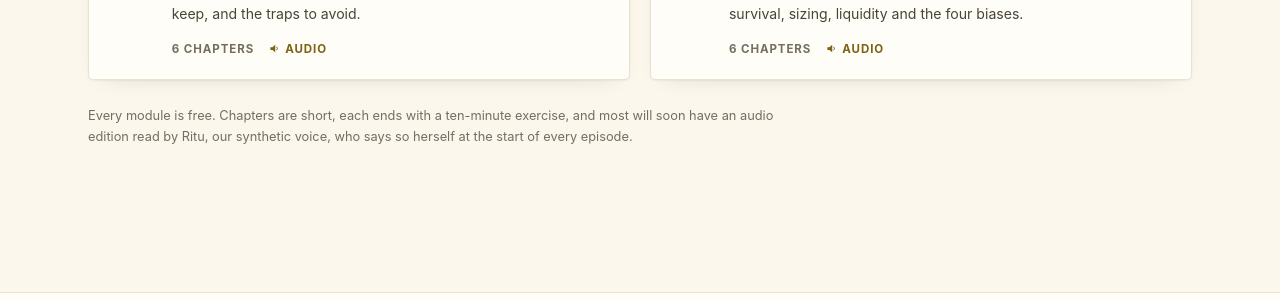
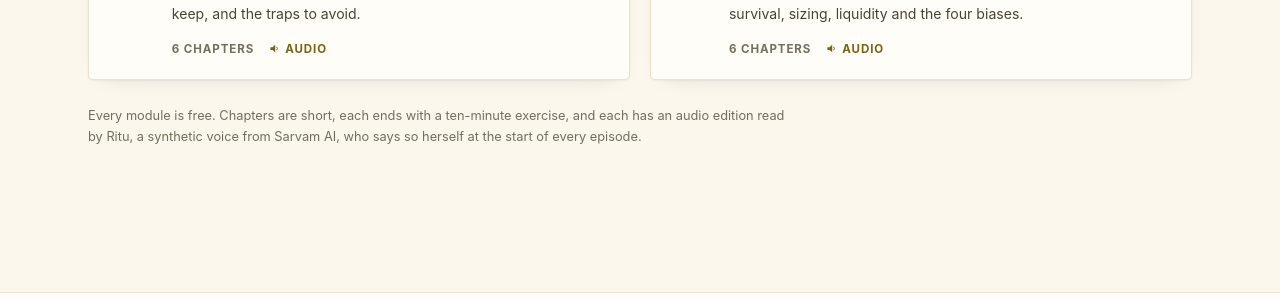
Before and after one commit to themicrocapinvestor/mm-classroom, a Jekyll site: the page built from index.md, in a window 1280 px wide. Shown: the part 1575-1875 px from the top of the page. Built offline with Jekyll 4.4.1, drawn with Linux system fonts in a browser that asks for light colours.

Commit message:
Credit Sarvam AI in the audio byline; audio is on every chapter now

```diff
--- a/_layouts/default.html
+++ b/_layouts/default.html
@@ -326,7 +326,7 @@
         </span>
         <div>
           <p class="audio-title">Listen to this chapter</p>
-          <p class="audio-sub">Read by Ritu, our synthetic voice</p>
+          <p class="audio-sub">Read by Ritu, a synthetic voice from <a href="https://www.sarvam.ai" target="_blank" rel="noopener">Sarvam AI</a></p>
         </div>
       </div>
       <audio controls preload="none" src="/assets/audio/{{ parts[1] }}/{{ parts[2] }}.mp3"></audio>
--- a/index.md
+++ b/index.md
@@ -151,6 +151,6 @@
 
     </div>
 
-    <p class="meta modules-note">Every module is free. Chapters are short, each ends with a ten-minute exercise, and most will soon have an audio edition read by Ritu, our synthetic voice, who says so herself at the start of every episode.</p>
+    <p class="meta modules-note">Every module is free. Chapters are short, each ends with a ten-minute exercise, and each has an audio edition read by Ritu, a synthetic voice from Sarvam AI, who says so herself at the start of every episode.</p>
   </div>
 </section>
```
